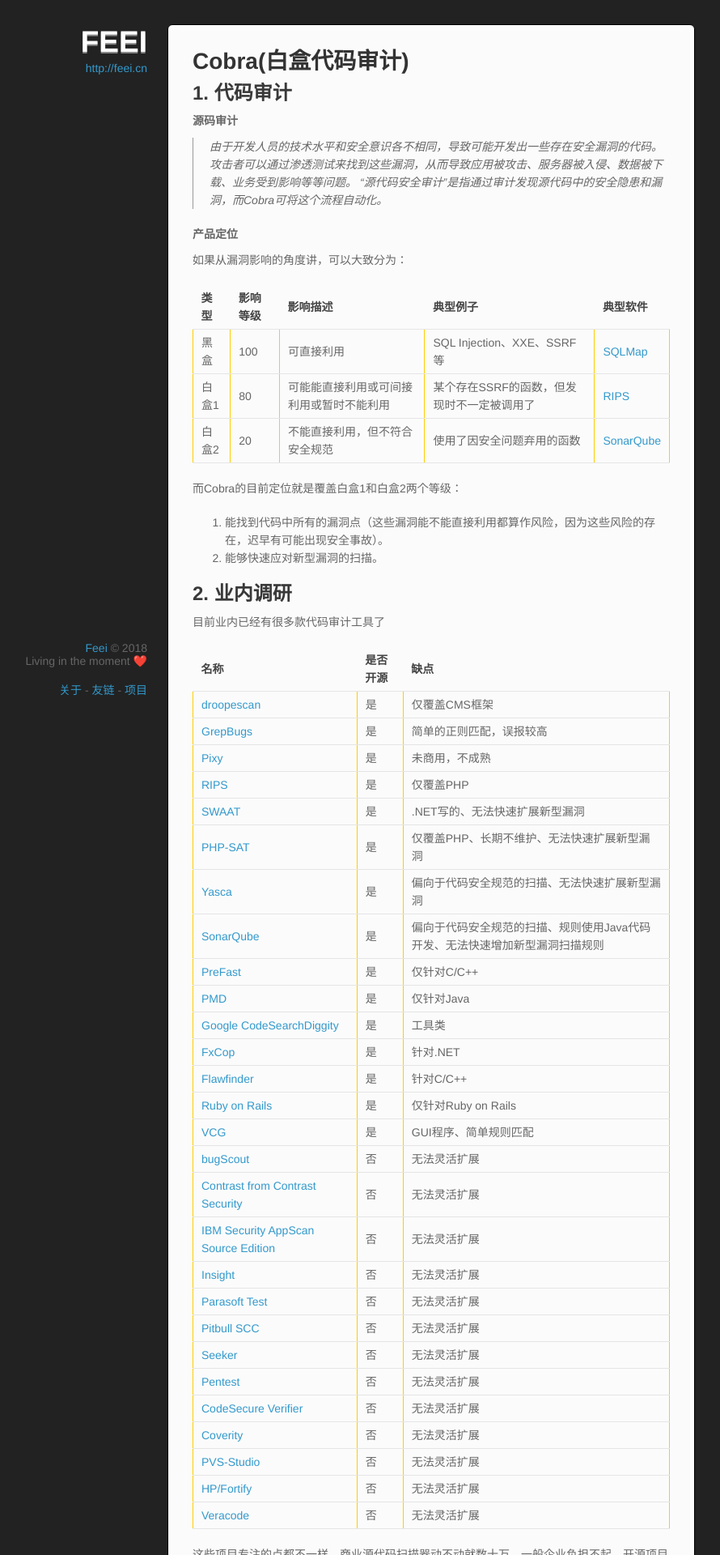
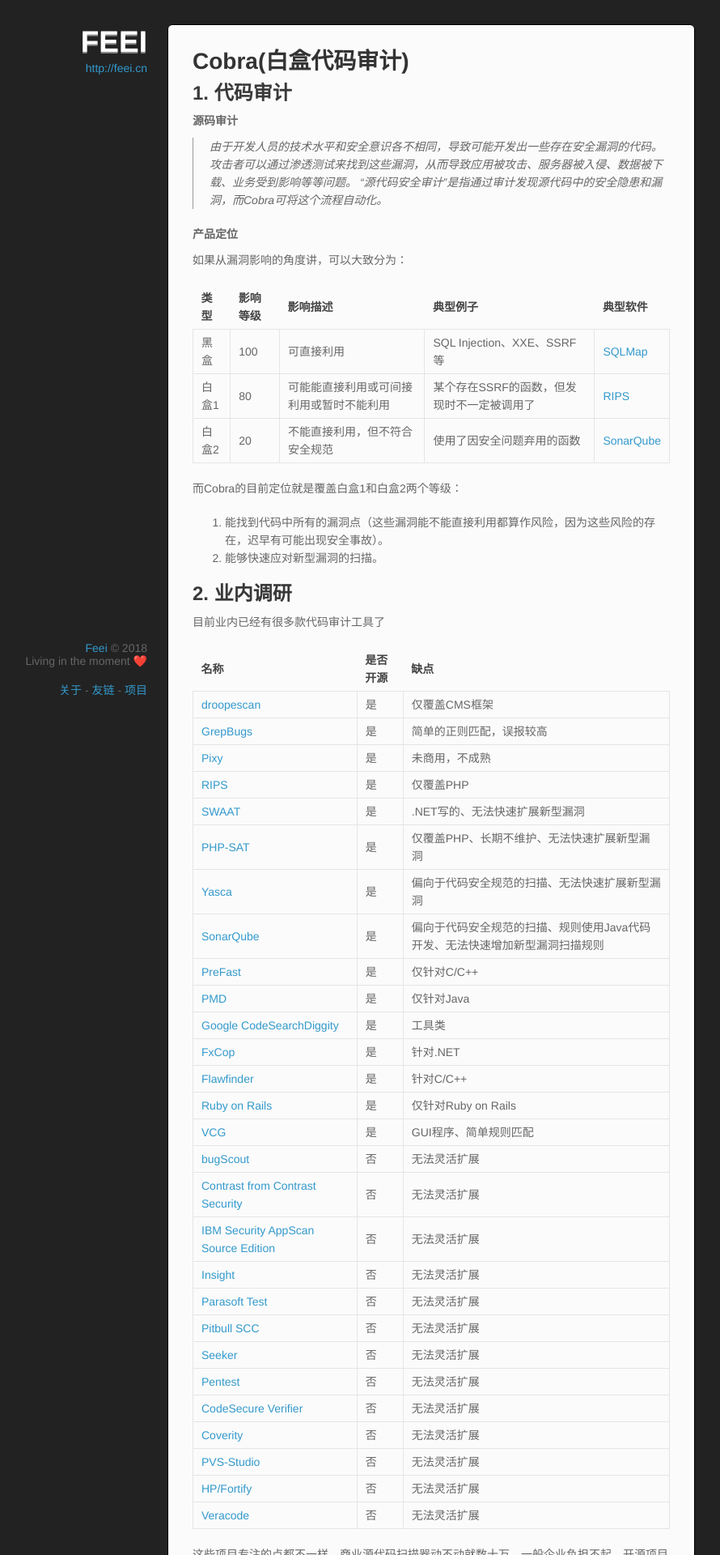
Before and after one commit to limengmingx/Papers, a Jekyll site: the page built from cobra.md, in a window 1280 px wide. Shown: the top 1920 px of the page at 81% size, without its empty margins (108-998 px from the left). Built offline with Jekyll 4.4.1, drawn with Linux system fonts in a browser that asks for light colours; our own code applies the rules of GitHub Pages for plain Markdown files; a script that is not in the unit is left out; comment, search, counter and statistics services are not loaded.

Commit message:
Update style.scss

```diff
--- a/assets/css/style.scss
+++ b/assets/css/style.scss
@@ -452,11 +452,11 @@
     text-align: left;
     padding: 5px 10px;
     border-bottom: 1px solid #e5e5e5;
-    border-right: 1px solid #ffcc00
+    border-right: 1px solid #e5e5e5
 }
 
 td:first-child {
-    border-left: 1px solid #ffcc00
+    border-left: 1px solid #e5e5e5
 }
 
 hr {
```
